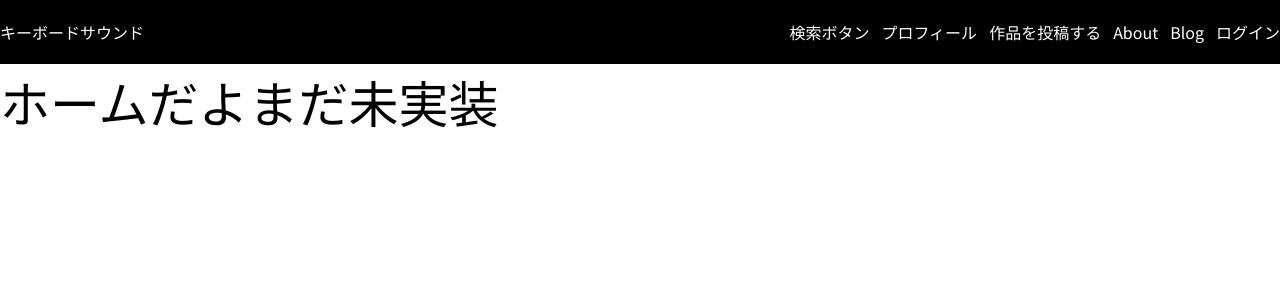
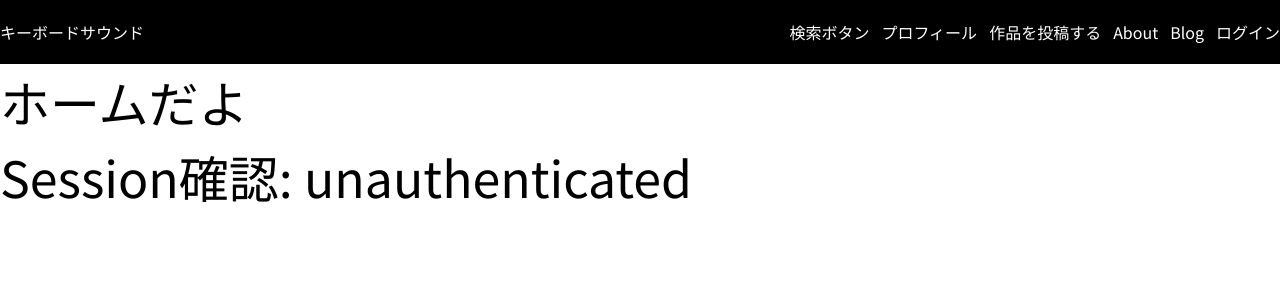
Before and after one commit to tomato-ga/keysound, a Next.js app: page / in a window 1280 px wide. Shown: the top 300 px of the page. Built offline with nearby package versions, Linux system fonts and the light colour scheme; no server answers.

Commit message:
セッション確認できた

```diff
--- /dev/null
+++ b/src/app/components/Session.tsx
@@ -0,0 +1,11 @@
+'use client'
+
+import { useSession } from 'next-auth/react'
+
+const Session = () => {
+	const { data: session, status } = useSession()
+
+	return <div>Session確認: {status}</div>
+}
+
+export default Session
--- a/src/app/page.tsx
+++ b/src/app/page.tsx
@@ -1,8 +1,11 @@
 import Image from 'next/image'
-
+import Session from './components/Session'
 
 export default function Home() {
-
-
-	return <div className="text-[50px]">ホームだよまだ未実装</div>
+	return (
+		<div className="text-[50px]">
+			ホームだよ
+			<Session />
+		</div>
+	)
 }
```
